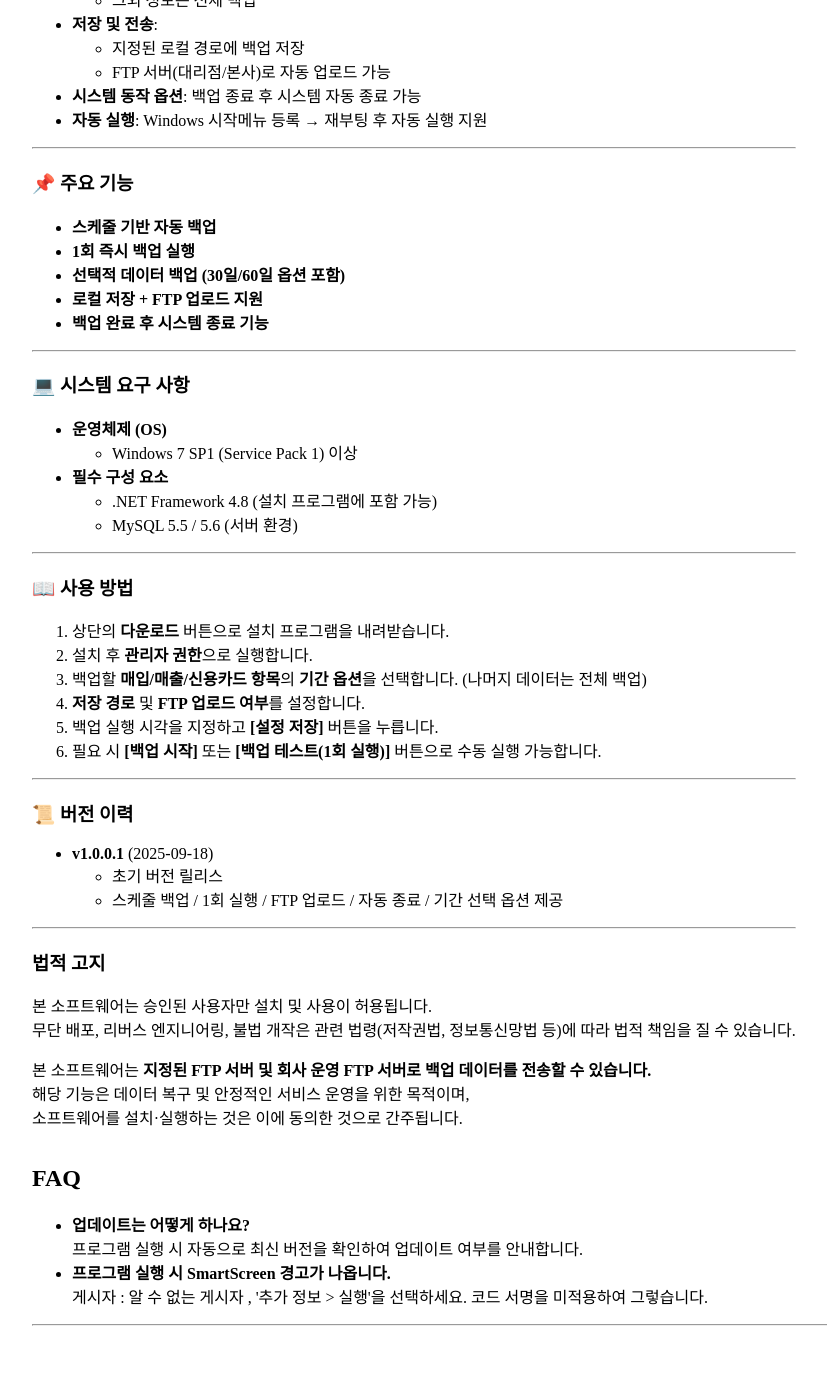
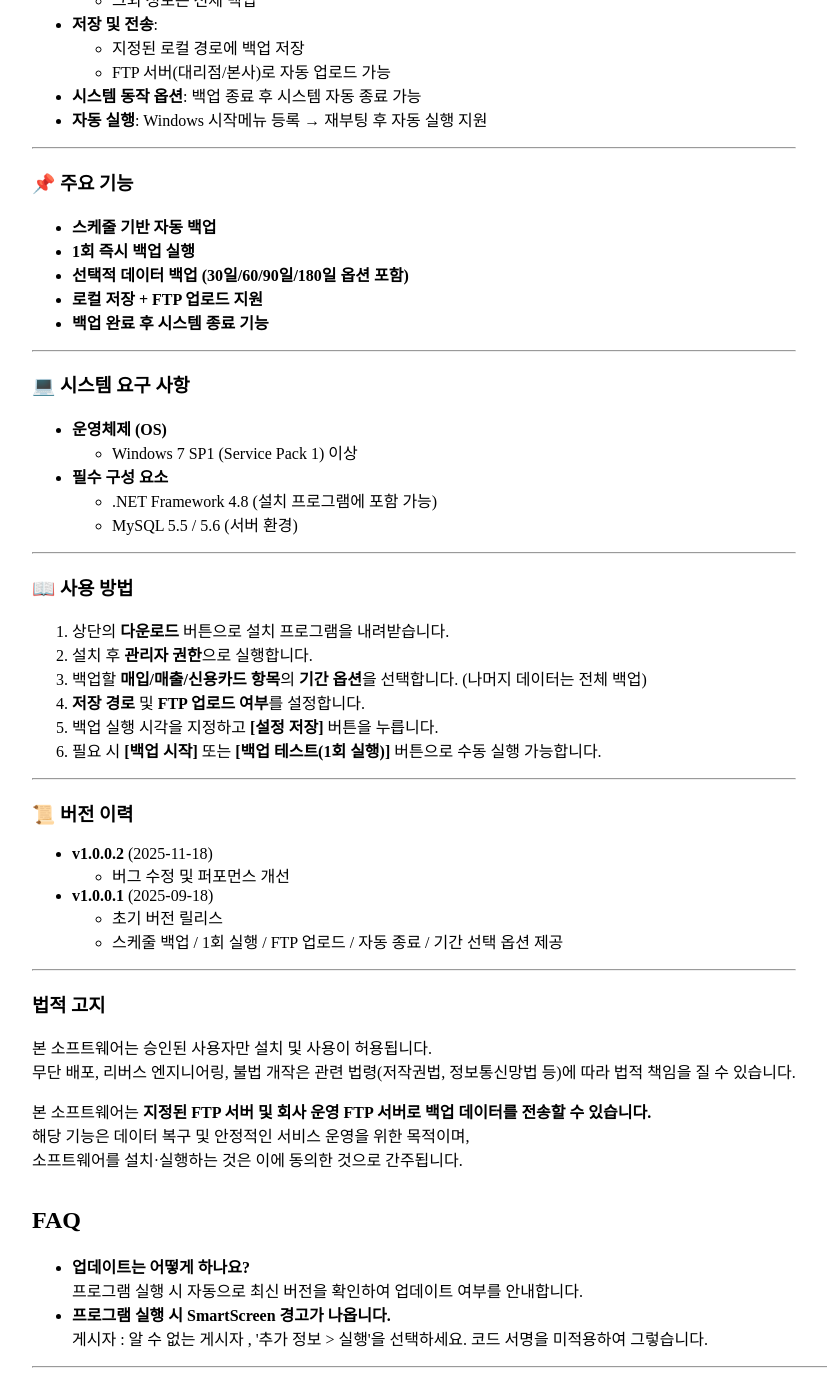
Before and after one commit to LeeTaeJong/LeeTaeJong.github.io, a Jekyll site: the page built from projects/HyDB2.md, in a window 1280 px wide and 1400 px high, scrolled down 1132 px. Shown: the whole window, without its empty margins (158-985 px from the left). Built offline with Jekyll 4.4.1, drawn with Linux system fonts in a browser that asks for light colours; before the commit the page ends 2490 px from its top, so only the background shows below that; some of the changed text lies outside the part shown.

Commit message:
Update HyDB2.md

```diff
--- a/projects/HyDB2.md
+++ b/projects/HyDB2.md
@@ -1,8 +1,8 @@
 ---
 layout: project
 title: "HyDB2"
-latest_version: "v1.0.0.1"
-updated: "2025-09-18"
+latest_version: "v1.0.0.2"
+updated: "2025-11-18"
 download_url: "http://www.newhypos.co.kr/HyDB2/publish.htm"
 hero_img: "/assets/img/HyDB2/HyDB2.png"
 
@@ -38,7 +38,7 @@ FTP 업로드 및 자동 종료 등 부가 기능을 제공하는 **데이터베
 ### 📌 주요 기능
 - **스케줄 기반 자동 백업**
 - **1회 즉시 백업 실행**
-- **선택적 데이터 백업 (30일/60일 옵션 포함)**
+- **선택적 데이터 백업 (30일/60/90일/180일 옵션 포함)**
 - **로컬 저장 + FTP 업로드 지원**
 - **백업 완료 후 시스템 종료 기능**
 
@@ -65,6 +65,8 @@ FTP 업로드 및 자동 종료 등 부가 기능을 제공하는 **데이터베
 ---
 
 ### 📜 버전 이력
+- **v1.0.0.2** (2025-11-18)
+  - 버그 수정 및 퍼포먼스 개선
 - **v1.0.0.1** (2025-09-18)
   - 초기 버전 릴리스
   - 스케줄 백업 / 1회 실행 / FTP 업로드 / 자동 종료 / 기간 선택 옵션 제공
```
